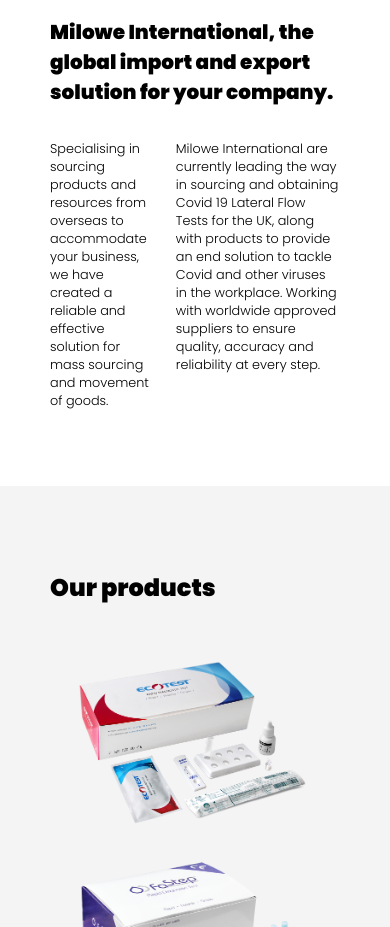
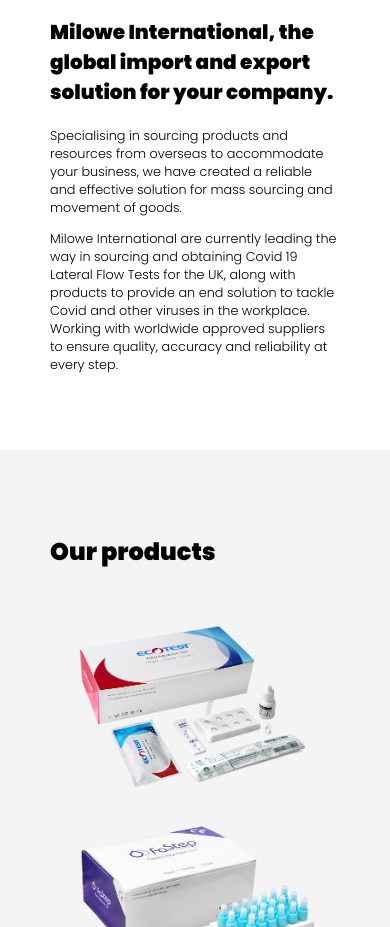
Before and after one commit to daniel-nolan85/milowe, a plain HTML site: page index.html in a window 390 px wide. Shown: the part 1041-1968 px from the top of the page. Drawn offline with Linux system fonts and the light colour scheme.

Commit message:
added responsivity to about us section

```diff
--- a/styles.css
+++ b/styles.css
@@ -177,6 +177,16 @@ header {
 
 .col + .col {
   margin-left: 2em;
+}
+
+@media (max-width: 800px) {
+  .columns {
+    display: block;
+  }
+
+  .col + .col {
+    margin-left: 0;
+  }
 }
 
 .fade-in {
```
